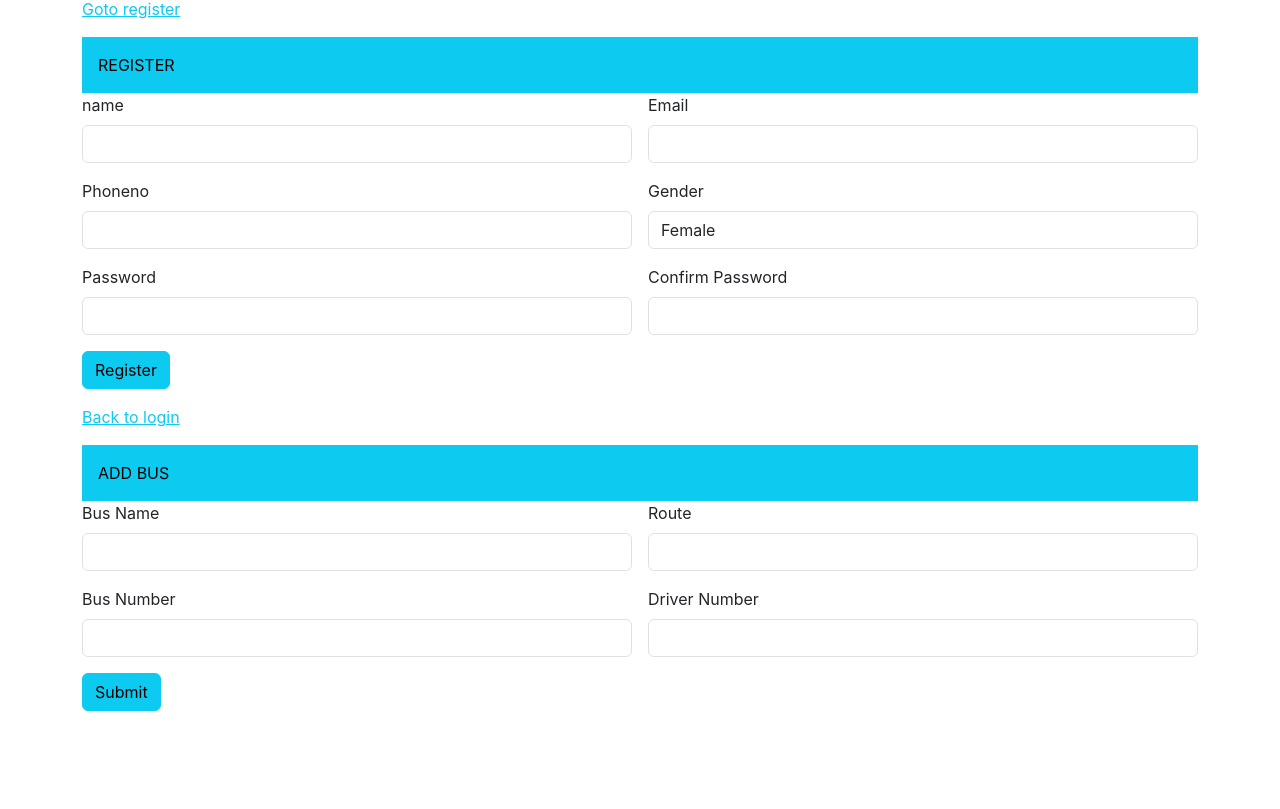
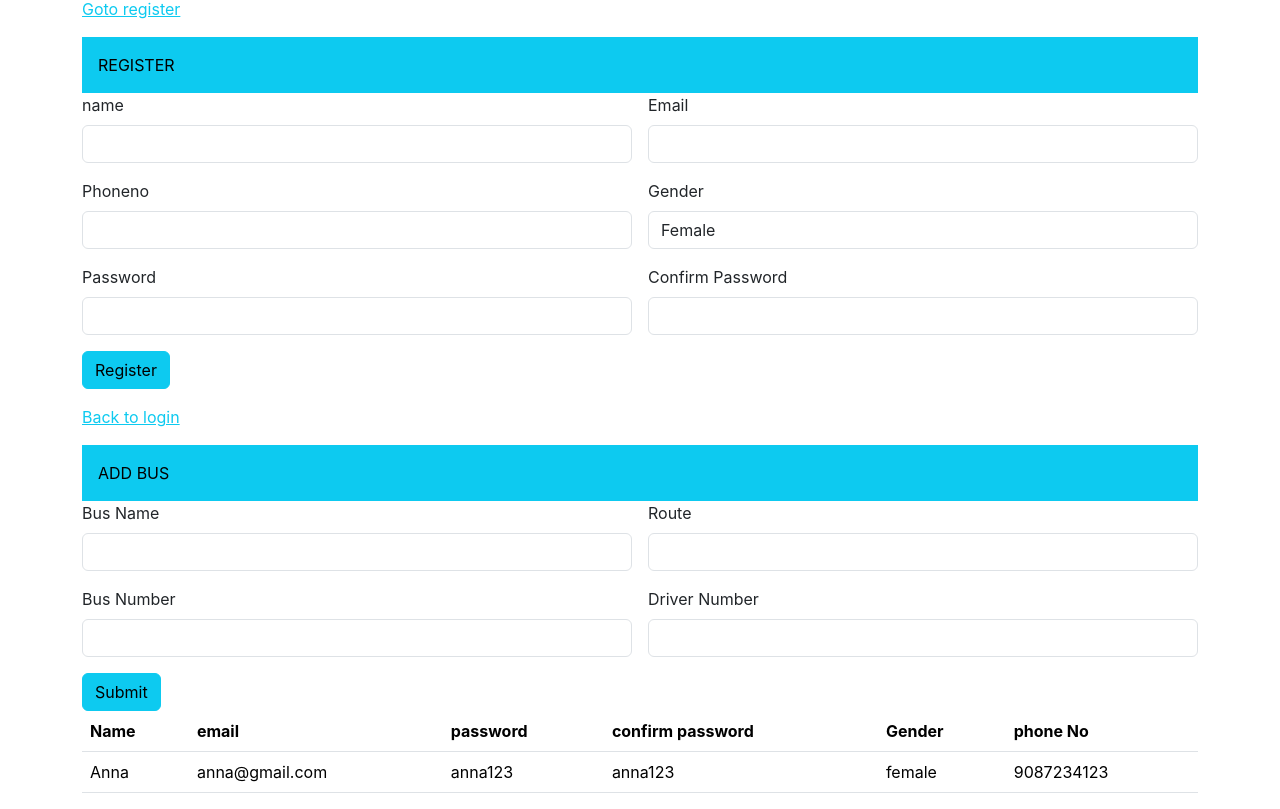
Before and after one commit to AnnaNThomas/ksrtc-frontend, a React (Create React App) app: page / in a window 1280 px wide. Shown: the part 285-1094 px from the top of the page. Before the commit the page ends 996 px from the top, so only its background shows below. Built offline with nearby package versions, Linux system fonts and the light colour scheme.

Commit message:
frontend ViewAll created

```diff
--- a/src/App.js
+++ b/src/App.js
@@ -3,6 +3,7 @@ import './App.css';
 import Login from './components/Login';
 import Register from './components/Register';
 import AddBus from './components/AddBus';
+import ViewAll from './components/ViewAll';
 
 function App() {
   return (
@@ -10,6 +11,7 @@ function App() {
       <Login/>
       <Register/>
       <AddBus/>
+      <ViewAll/>
     </div>
   );
 }
--- /dev/null
+++ b/src/components/ViewAll.jsx
@@ -0,0 +1,38 @@
+import React from 'react'
+
+const ViewAll = () => {
+  return (
+    <div>
+        <div className="container">
+            <div className="row">
+                <div className="col col-12 col-sm-12 col-md-12 col-lg-12 col-xl-12 col-xxl-12">
+                <table class="table">
+  <thead>
+    <tr>
+      <th scope="col">Name</th>
+      <th scope="col">email</th>
+      <th scope="col">password</th>
+      <th scope="col">confirm password</th>
+      <th scope="col">Gender</th>
+      <th scope="col">phone No</th>
+    </tr>
+  </thead>
+  <tbody>
+  <tr>
+      <td scope="col">Anna</td>
+      <td scope="col">anna@gmail.com</td>
+      <td scope="col">anna123</td>
+      <td scope="col">anna123</td>
+      <td scope="col">female</td>
+      <td scope="col">9087234123</td>
+    </tr>
+  </tbody>
+</table>
+                </div>
+            </div>
+        </div>
+    </div>
+  )
+}
+
+export default ViewAll
```
